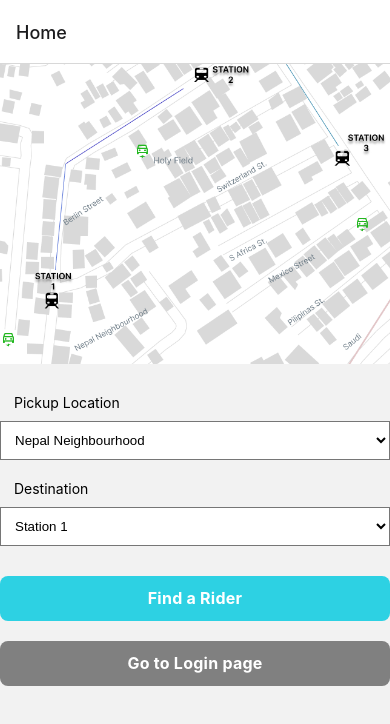
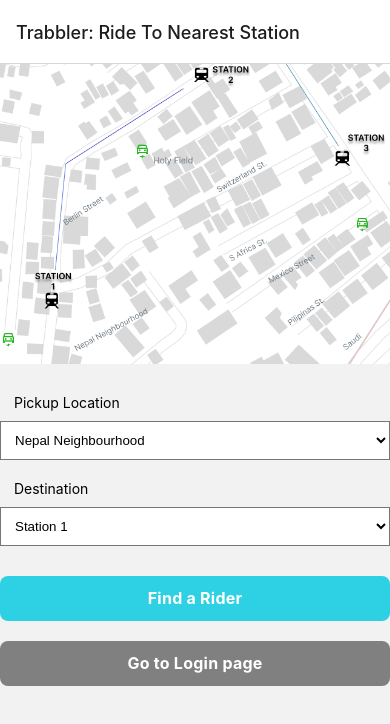
Before and after one commit to CroxxN/trabbler, a React Native app: screen / in a window 390 px wide. Shown: the top 724 px of the page. Built offline with nearby package versions, Linux system fonts and the light colour scheme.

Commit message:
Update App.js

```diff
--- a/App.js
+++ b/App.js
@@ -16,7 +16,7 @@ export default function App() {
         <Stack.Screen
         name='Home'
         component={Home}
-        options={{title: 'Home'}}
+        options={{title: 'Trabbler: Ride To Nearest Station'}}
         />
          <Stack.Screen
         name='login'
```
